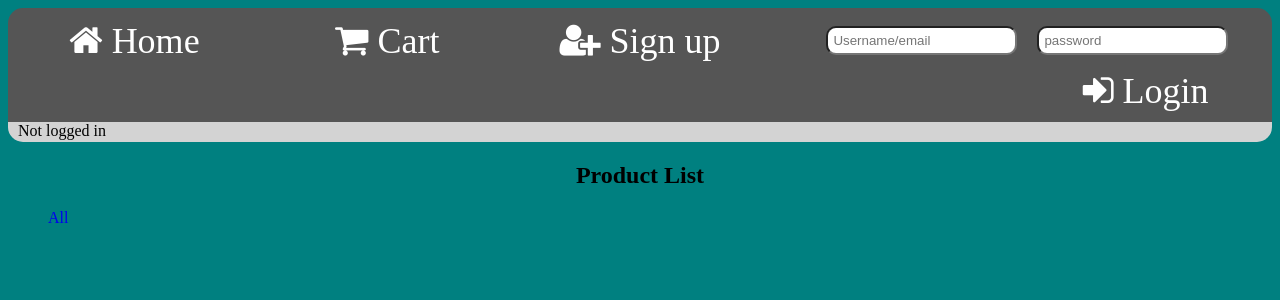
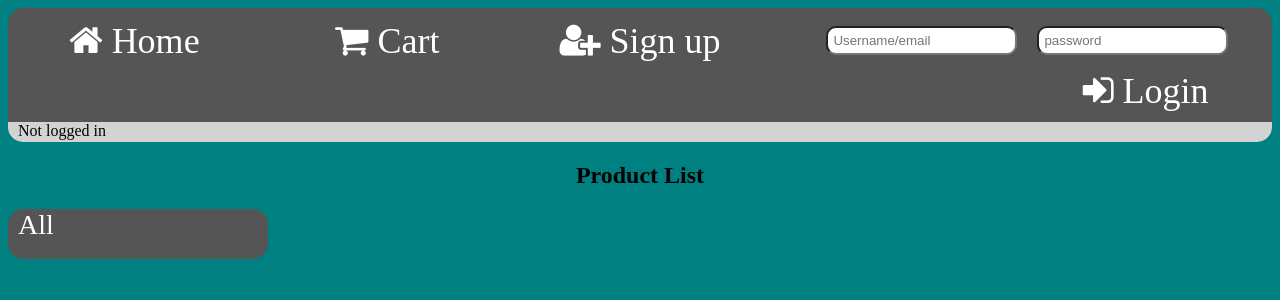
Before and after one commit to KyleAMcKee/rush00, a PHP site: page /?category=1 in a window 1280 px wide. Shown: the top 300 px of the page. Run offline with PHP 8.4, Linux system fonts and the light colour scheme; data that the repository does not hold is empty.

Commit message:
styling changes

```diff
--- a/productlist.php
+++ b/productlist.php
@@ -32,7 +32,8 @@ else if (isset($_GET['action']) && isset($_SESSION['id']))
     $items = unserialize(file_get_contents('../data/products'));
     echo '<h1>Product List</h1>';
     $temp = array("All");
-    echo '<ul class="categories products">'; //products class ->placeholder for temp style, remove later
+    echo '<div class="categories">';
+    echo '<ul>'; //products class ->placeholder for temp style, remove later
     echo '<li><a href="index.php?category=All">All</a></li>';
     foreach ($items as $key => $value)
     {
@@ -46,6 +47,7 @@ else if (isset($_GET['action']) && isset($_SESSION['id']))
     	}
 	}
     echo '</ul>';
+    echo '</div>';
     $category = (!$_GET['category']) ? "All" : $_GET['category'];
     echo '<ul class="products">';
     foreach ($items as $key => $value)
--- a/style.css
+++ b/style.css
@@ -25,6 +25,10 @@ tr:hover {
 
 th, td {
     border-bottom: 1px solid gray;
+}
+
+ul {
+    list-style-type: none;
 }
 
 /**************************************************
@@ -147,10 +151,37 @@ th, td {
 }
 
 /**************************************************
-*   PRODUCTS
+*   PRODUCTS / CATEGORIES
 *
 /*************************************************/
 
+.categories {
+    text-decoration: none;
+    float: left;
+    border-radius: 15px;
+    background-color: #555;
+}
+.categories ul {
+    padding: 0;
+    margin: 0;
+}
+.categories ul li {
+    list-style: none;
+    display: inline;
+    text-align: left;
+    /* padding: 5px; */
+}
+.categories ul li a {
+    width:250px;
+    height:50px;
+    display:block;
+    color: white;
+    font-size: 28px;
+    padding-left: 10px;
+}
+.categories a:hover {
+    background-color: #000;
+}
 .products {
     display: flex;
     flex-wrap: wrap;
```
